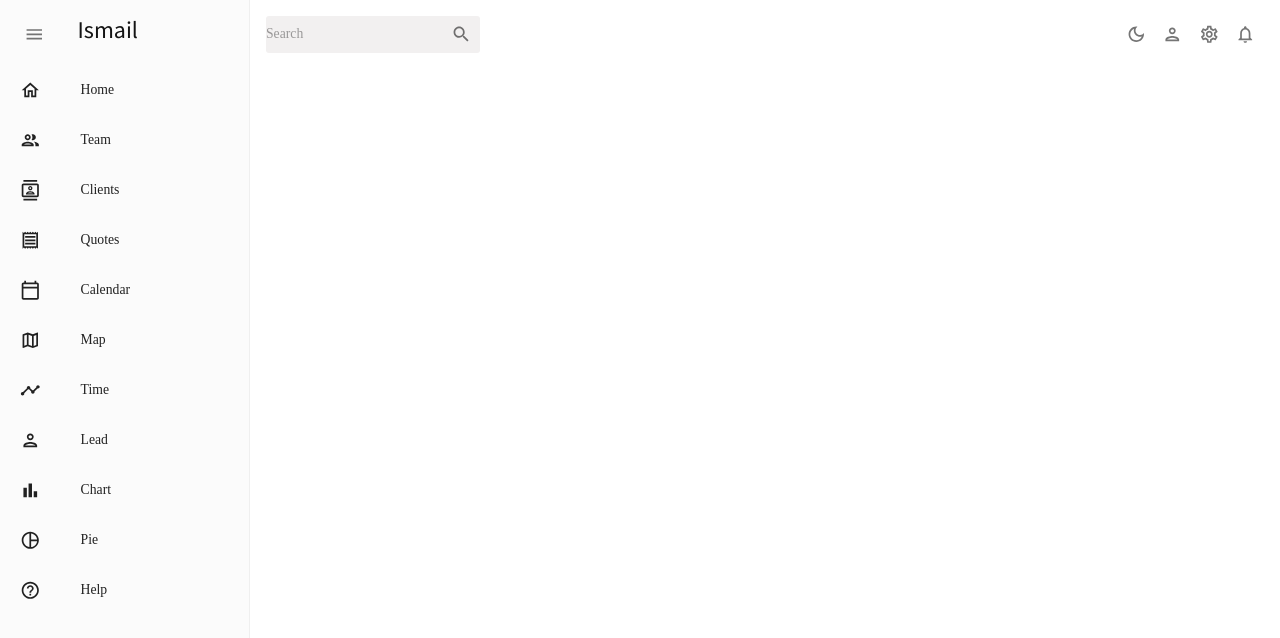
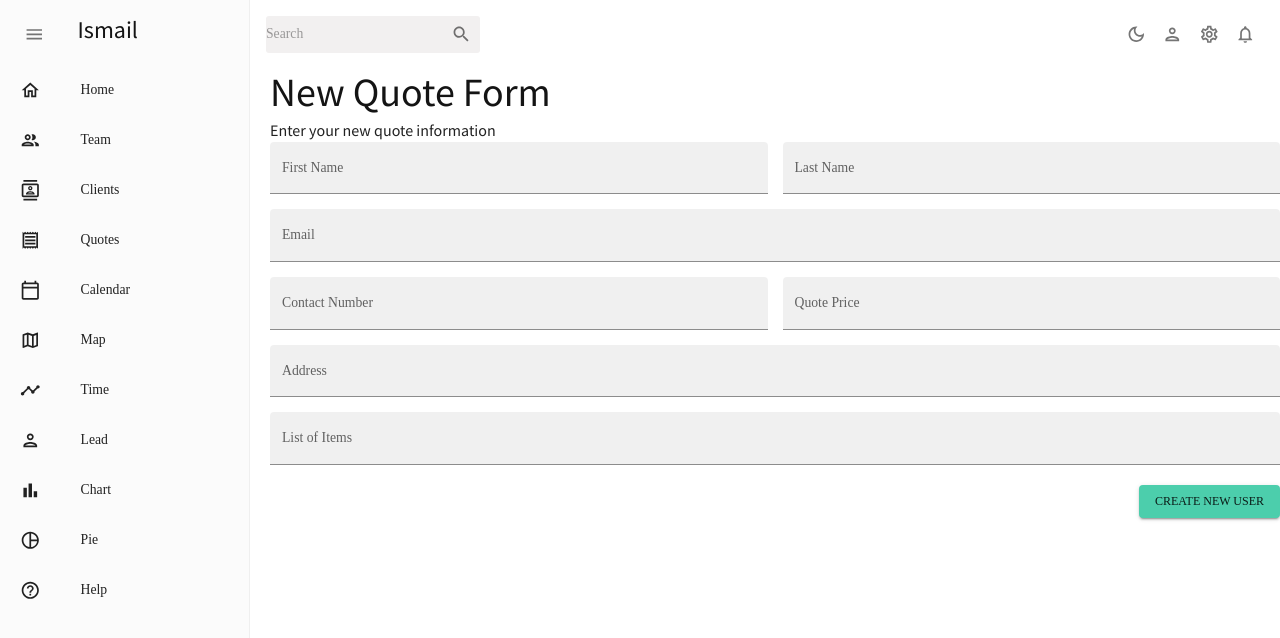
Before and after one commit to IsmailTaz/Dashboard, a React (Create React App) app: page /lead in a window 1280 px wide. Shown: the top 638 px of the page. Built offline with nearby package versions, Linux system fonts and the light colour scheme.

Commit message:
adding Form

```diff
--- a/src/App.js
+++ b/src/App.js
@@ -8,6 +8,7 @@ import Dashboard from './scenes/dashboard/index.jsx';
 import Team from './scenes/team/index.jsx';
 import Clients from './scenes/contacts/index.jsx';
 import Quotes from './scenes/quotes/index.jsx';
+import Form from './scenes/form/index.jsx';
 function App() {
   const [theme,colorMode] = useMode();
   return (
@@ -25,6 +26,7 @@ function App() {
               <Route path="/team" element ={<Team />} />
               <Route path="/contacts" element ={<Clients />} />
               <Route path="/quotes" element ={<Quotes />} />
+              <Route path="/lead" element={<Form />}/>
             </Routes>
 
           </main>
--- /dev/null
+++ b/src/scenes/form/index.jsx
@@ -0,0 +1,139 @@
+import { Formik } from "formik";
+import {Box,IconButton, InputBase, useTheme, Typography, TextField,Button} from "@mui/material";
+import * as yup from "yup";
+import { useMediaQuery } from "@mui/material";
+import Header from "../../components/Header";
+
+const InitialValues = {
+    firstName: "",
+    LastName: "",
+    email: "",
+    phoneNumber: "",
+    Items: "",
+    Quote: "",
+    Address: "",
+};
+const userSchema = yup.object().shape({
+    firstName:yup.string().required("This is required"),
+    LastName:yup.string().required("This is required"),
+    email:yup.string().required("This is required"),
+    phoneNumber:yup.string().required("This is required"),
+    Items:yup.string().required("This is required"),
+    Quote:yup.string().required("This is required"),
+    Adress:yup.string().required("This is required"),
+
+})
+
+const Form = () => {
+    const HandleFormSubmit = (values) => {
+        console.log(values);
+    }
+
+    return(
+
+        <Box >
+            <Header title = "New Quote Form" subtitle="Enter your new quote information"/>
+            {/* <Formik
+            onSubmit={HandleFormSubmit}
+            initialValues={InitialValues}
+            validationSchema={userSchema}
+            >
+
+            </Formik> */}
+            <form>
+            <Box
+              display="grid"
+              marginLeft="20px"
+              gap="15px"
+              gridTemplateColumns="repeat(4, minmax(0, 1fr))"
+
+            >
+              <TextField
+                fullWidth
+                variant="filled"
+                type="text"
+                label="First Name"
+
+                value={InitialValues.firstName}
+                name="firstName"
+
+                sx={{ gridColumn: "span 2" }}
+              />
+              <TextField
+                fullWidth
+                variant="filled"
+                type="text"
+                label="Last Name"
+
+                value={InitialValues.LastName}
+                name="lastName"
+
+                sx={{ gridColumn: "span 2" }}
+              />
+              <TextField
+                fullWidth
+                variant="filled"
+                type="text"
+                label="Email"
+
+                value={InitialValues.email}
+                name="email"
+
+                sx={{ gridColumn: "span 4" }}
+              />
+              <TextField
+                fullWidth
+                variant="filled"
+                type="text"
+                label="Contact Number"
+
+                value={InitialValues.phoneNumber}
+                name="contact"
+
+                sx={{ gridColumn: "span 2" }}
+              />
+              <TextField
+                fullWidth
+                variant="filled"
+                type="text"
+                label="Quote Price"
+
+                value={InitialValues.Quote}
+                name="Quote"
+
+                sx={{ gridColumn: "span 2" }}
+              />
+              <TextField
+                fullWidth
+                variant="filled"
+                type="text"
+                label="Address"
+
+                value={InitialValues.Address}
+                name="address1"
+
+                sx={{ gridColumn: "span 4" }}
+              />
+              <TextField
+                fullWidth
+                variant="filled"
+                type="text"
+                label="List of Items"
+
+                value={InitialValues.Items}
+                name="address2"
+
+                sx={{ gridColumn: "span 4" }}
+              />
+            </Box>
+            <Box display="flex" justifyContent="end" mt="20px">
+              <Button type="submit" color="secondary" variant="contained">
+                Create New User
+              </Button>
+            </Box>
+            </form>
+
+        </Box>
+    )
+};
+export default Form;
--- a/src/scenes/global/SideBar.jsx
+++ b/src/scenes/global/SideBar.jsx
@@ -97,7 +97,7 @@ const SideBar = () => {
                     </MenuItem>
 
 
-                <MenuItem component={<Link to="/Person" />}>
+                <MenuItem component={<Link to="/lead" />}>
                         <Box display="inline-flex">
                         <PersonOutlinedIcon />
                         <Typography marginLeft="40px">
```
